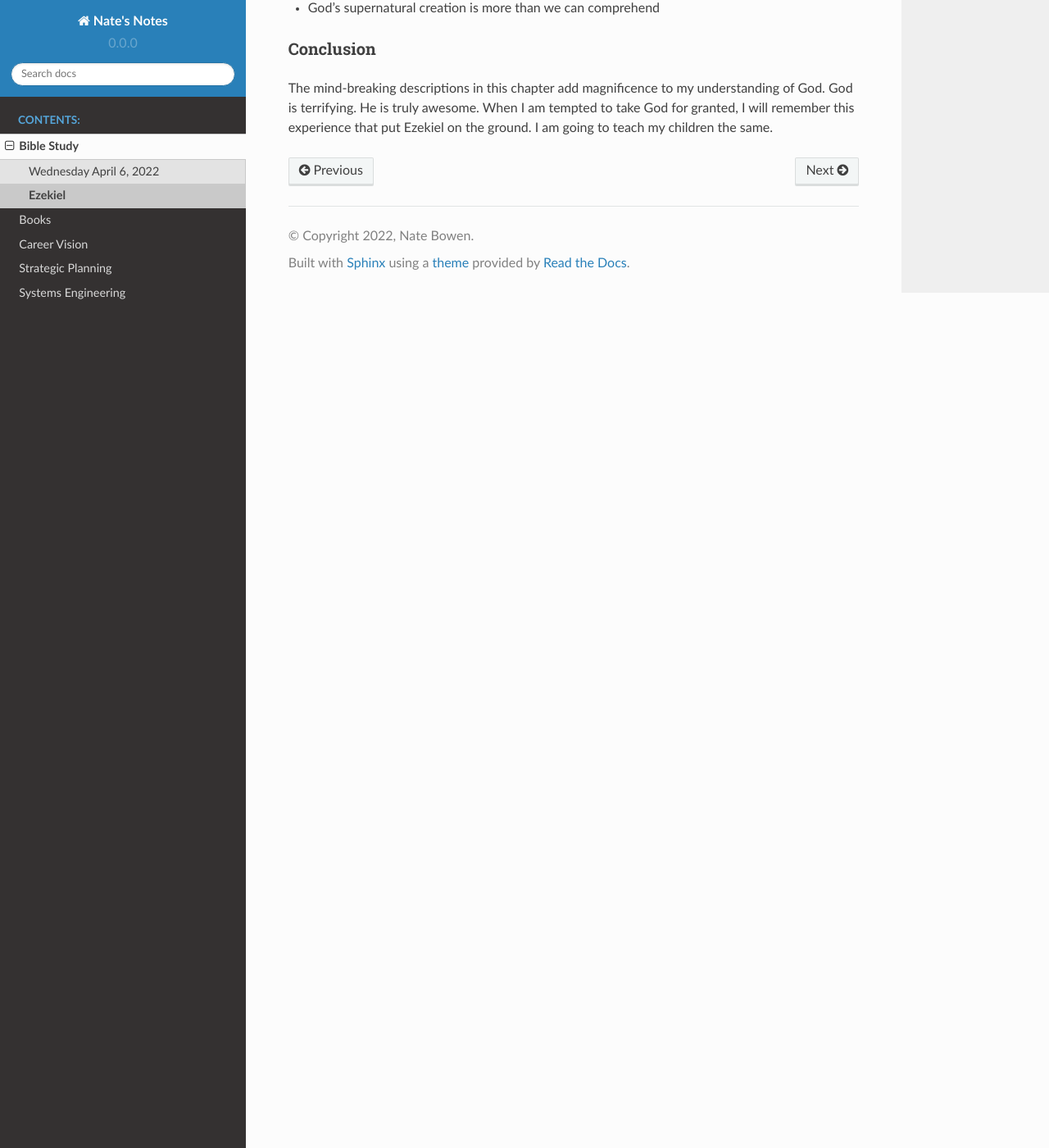
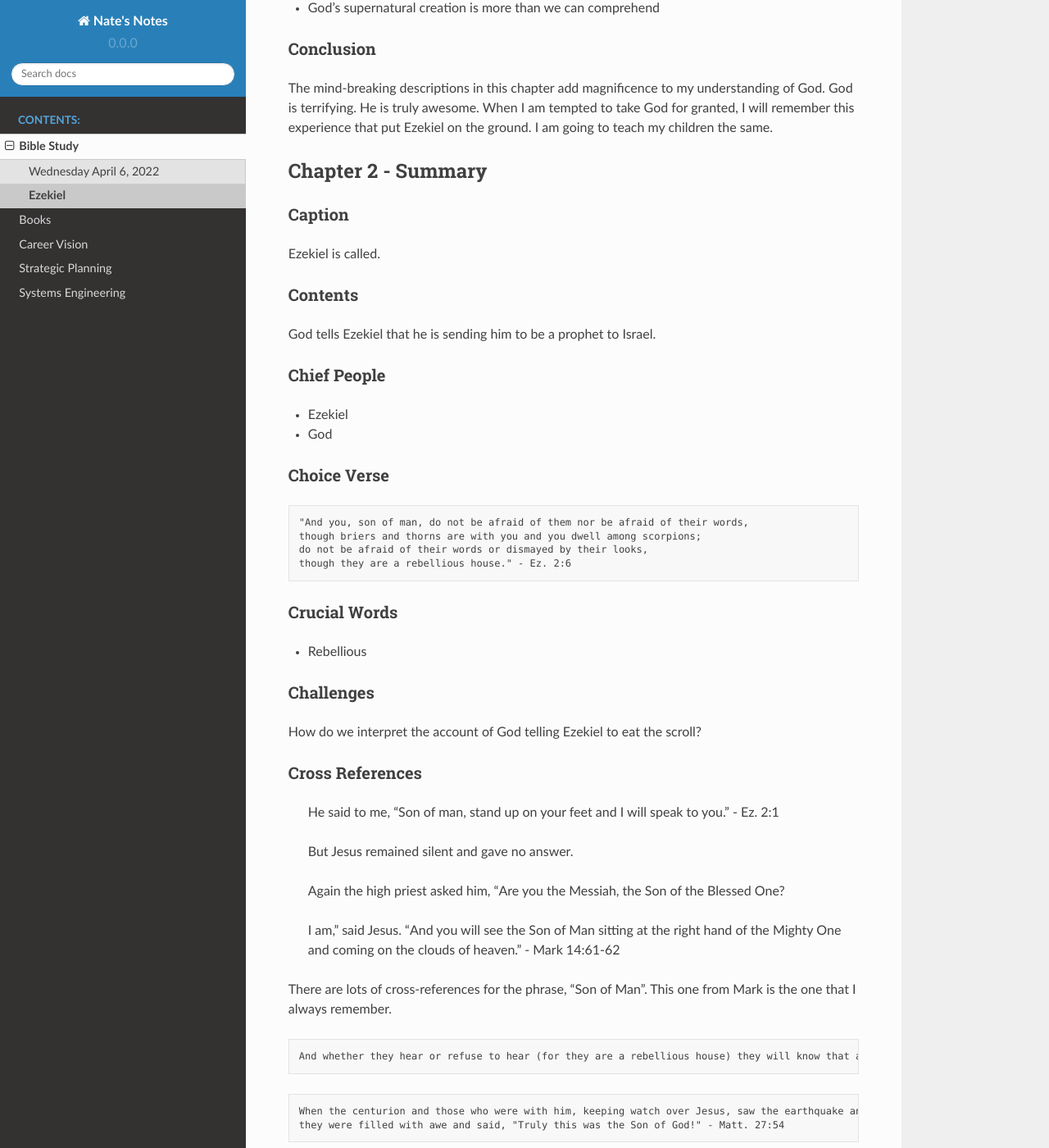
Before and after one commit to NateBowen/nates-docs, a Sphinx documentation site: the page built from source/bible-study/ezekiel.md, in a window 1280 px wide and 1400 px high, scrolled down 1316 px. Shown: the whole window at 82% size. Built offline with Sphinx 7.4.7 and the Read the Docs theme 2.0.0, drawn with Linux system fonts in a browser that asks for light colours; some of the changed text lies outside the part shown.

Commit message:
Ezekiel Ch. 2 summary

````diff
--- a/source/bible-study/ezekiel.md
+++ b/source/bible-study/ezekiel.md
@@ -59,3 +59,81 @@ God is terrifying.
 He is truly awesome.
 When I am tempted to take God for granted, I will remember this experience that put Ezekiel on the ground.
 I am going to teach my children the same.
+
+## Chapter 2 - Summary
+
+### Caption
+
+Ezekiel is called.
+
+### Contents
+
+God tells Ezekiel that he is sending him to be a prophet to Israel.
+
+### Chief People
+
+* Ezekiel
+* God
+
+### Choice Verse
+
+```text
+"And you, son of man, do not be afraid of them nor be afraid of their words,
+though briers and thorns are with you and you dwell among scorpions;
+do not be afraid of their words or dismayed by their looks,
+though they are a rebellious house." - Ez. 2:6
+```
+
+### Crucial Words
+
+* Rebellious
+
+### Challenges
+
+How do we interpret the account of God telling Ezekiel to eat the scroll?
+
+### Cross References
+
+>He said to me, "Son of man, stand up on your feet and I will speak to you." - Ez. 2:1
+
+
+> But Jesus remained silent and gave no answer.
+>
+> Again the high priest asked him, "Are you the Messiah, the Son of the Blessed One?
+>
+> I am," said Jesus.
+>"And you will see the Son of Man sitting at the right hand of the Mighty One and coming on the clouds of heaven." - Mark 14:61-62
+
+There are lots of cross-references for the phrase, "Son of Man".
+This one from Mark is the one that I always remember.
+
+```text
+And whether they hear or refuse to hear (for they are a rebellious house) they will know that a prophet has been among them. - Ez. 2:5
+```
+
+```text
+When the centurion and those who were with him, keeping watch over Jesus, saw the earthquake and what took place,
+they were filled with awe and said, "Truly this was the Son of God!" - Matt. 27:54
+```
+
+This is pretty loose, and it might not really be a "cross reference", but there's a parallel event, here.
+Jesus was sent to save the lost.
+He was scorned and rejected.
+But those who were present at the crucifixion knew that a "prophet" had been among them.
+
+### Christ Seen
+
+```text
+Then the Spirit entered me when He spoke to me, and set me on my feet; and I heard Him who spoke to me. - Ez. 2:2
+```
+
+The Spirit comes to Ezekiel's aid so that he can obey the command of God.
+
+### Central Lessons
+
+God is serious about obedience.
+
+### Conclusion
+
+God's authority is good and right.
+I don't want to live as a "rebel" to His authority.
````
Also changed, not shown: other parts of source/bible-study/ezekiel.md (+1 -1 lines).
